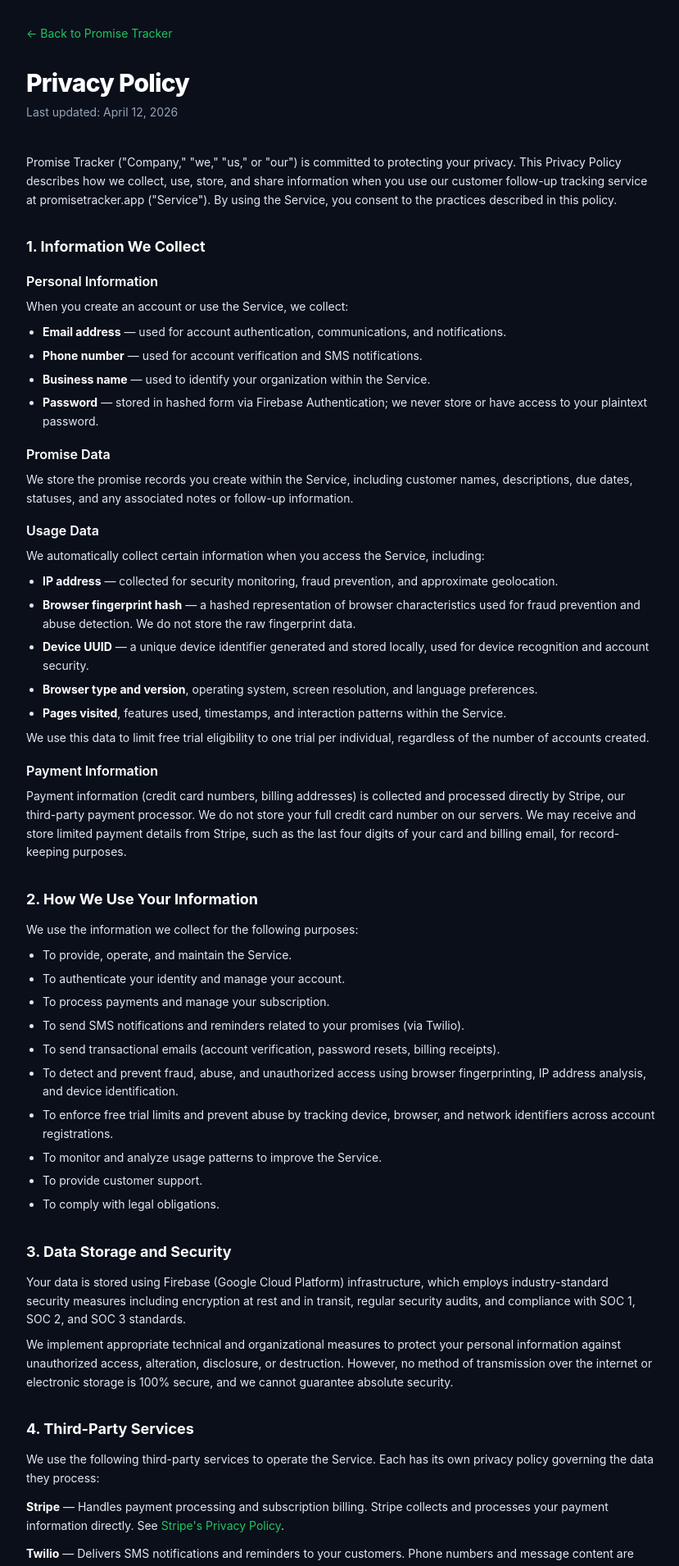
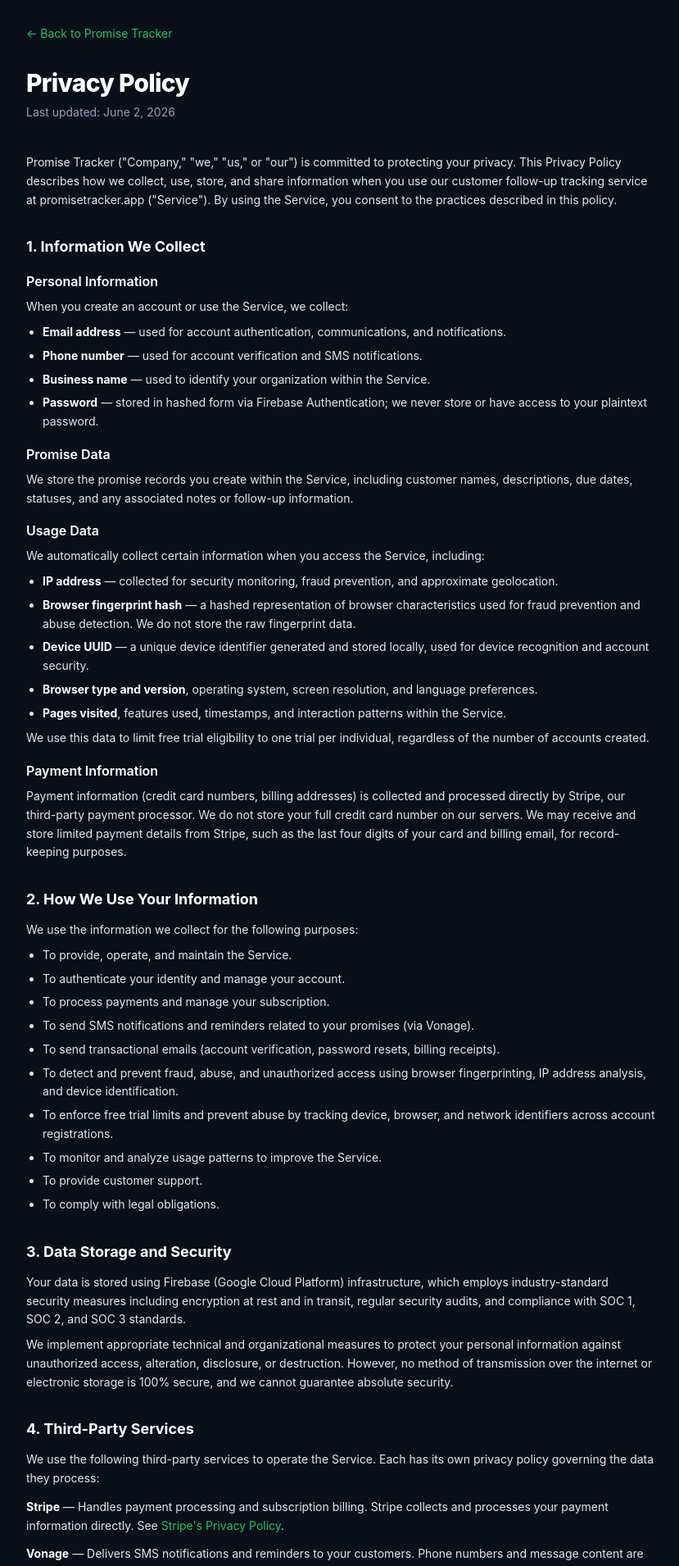
Before and after one commit to jobblixor/promise-tracker-mvp, a React (Vite) app: page /privacy in a window 1280 px wide. Shown: the part 20-1930 px from the top of the page at 82% size, without its empty margins (224-1053 px from the left). Built offline with nearby package versions, Linux system fonts and the light colour scheme; no server answers.

Commit message:
Fix remaining Twilio reference to Vonage in privacy policy

```diff
--- a/src/pages/PrivacyPage.jsx
+++ b/src/pages/PrivacyPage.jsx
@@ -9,7 +9,7 @@
         </Link>
 
         <h1 className="text-3xl font-extrabold text-text-primary tracking-tight mb-2">Privacy Policy</h1>
-        <p className="text-sm text-text-muted mb-10">Last updated: April 12, 2026</p>
+        <p className="text-sm text-text-muted mb-10">Last updated: June 2, 2026</p>
 
         <div className="space-y-8 text-sm leading-relaxed text-text-secondary">
 
@@ -62,7 +62,7 @@
               <li>To provide, operate, and maintain the Service.</li>
               <li>To authenticate your identity and manage your account.</li>
               <li>To process payments and manage your subscription.</li>
-              <li>To send SMS notifications and reminders related to your promises (via Twilio).</li>
+              <li>To send SMS notifications and reminders related to your promises (via Vonage).</li>
               <li>To send transactional emails (account verification, password resets, billing receipts).</li>
               <li>To detect and prevent fraud, abuse, and unauthorized access using browser fingerprinting, IP address analysis, and device identification.</li>
               <li>To enforce free trial limits and prevent abuse by tracking device, browser, and network identifiers across account registrations.</li>
@@ -91,7 +91,7 @@
                 <strong className="text-text-primary">Stripe</strong> — Handles payment processing and subscription billing. Stripe collects and processes your payment information directly. See <a href="https://stripe.com/privacy" target="_blank" rel="noopener noreferrer" className="text-accent hover:underline">Stripe's Privacy Policy</a>.
               </li>
               <li>
-                <strong className="text-text-primary">Twilio</strong> — Delivers SMS notifications and reminders to your customers. Phone numbers and message content are processed by Twilio. See <a href="https://www.twilio.com/legal/privacy" target="_blank" rel="noopener noreferrer" className="text-accent hover:underline">Twilio's Privacy Policy</a>.
+                <strong className="text-text-primary">Vonage</strong> — Delivers SMS notifications and reminders to your customers. Phone numbers and message content are processed by Vonage. See <a href="https://www.vonage.com/legal/privacy-policy" target="_blank" rel="noopener noreferrer" className="text-accent hover:underline">Vonage's Privacy Policy</a>.
               </li>
               <li>
                 <strong className="text-text-primary">Firebase / Google Cloud</strong> — Provides authentication, database (Firestore), and hosting infrastructure. See <a href="https://firebase.google.com/support/privacy" target="_blank" rel="noopener noreferrer" className="text-accent hover:underline">Firebase Privacy and Security</a>.
```
